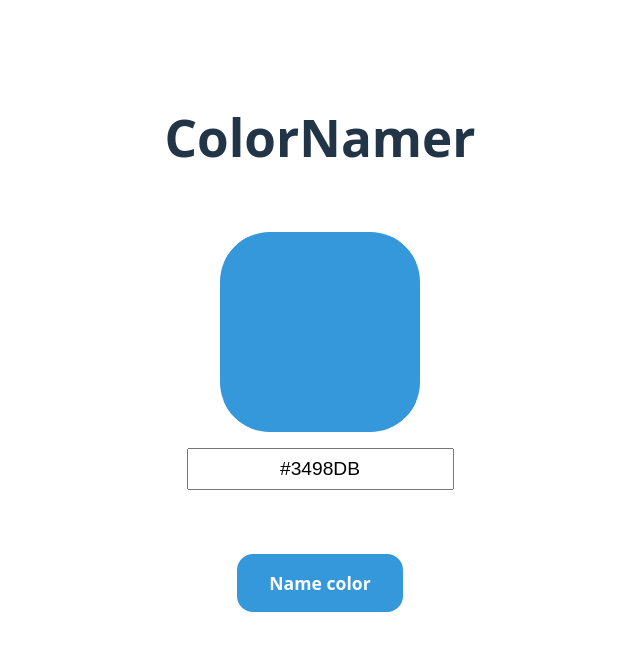
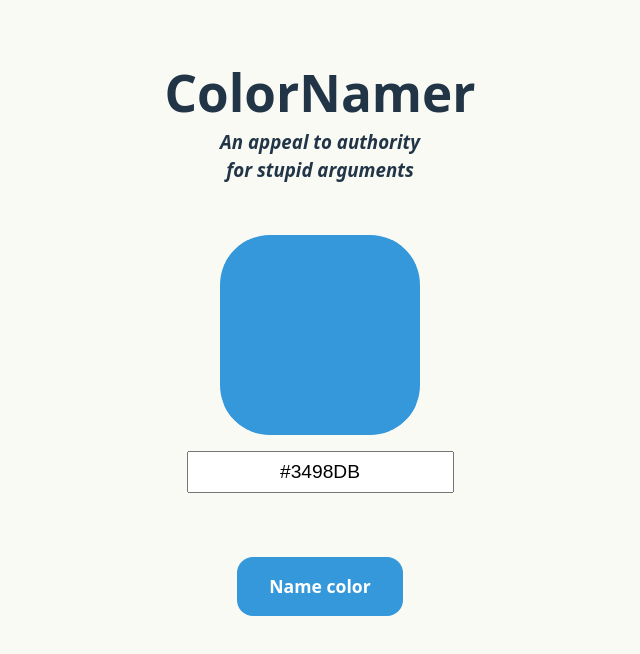
Before and after one commit to firetdev/ColorNamer-ts, a React app in the folder frontend/: page / in a window 1280 px wide. Shown: the top 654 px of the page, without its empty margins (320-960 px from the left). Built offline with nearby package versions, Linux system fonts and the light colour scheme; the HTML template or start-up script is replaced by a standard one.

Commit message:
Completed the UI

```diff
--- a/frontend/src/App.tsx
+++ b/frontend/src/App.tsx
@@ -18,7 +18,11 @@ function App() {
       fontFamily: 'system-ui, sans-serif'
     }}>
 
-      <h1 style={{ marginTop: '35%' }}>ColorNamer</h1>
+      <br/>
+      <h1 style={{ marginTop: '0.5rem', marginBottom: 0 }}>ColorNamer</h1>
+      <h3 style={{ marginTop: '-1.5rem', textAlign: 'center' }}>
+        <i>An appeal to authority<br/>for stupid arguments</i>
+      </h3>
 
       <div style={{ display: 'flex', gap: '1rem', alignItems: 'center', flexDirection: 'column' }}>
         <input
--- a/frontend/src/index.css
+++ b/frontend/src/index.css
@@ -28,6 +28,7 @@ body {
   justify-content: center;
   min-width: 320px;
   min-height: 100vh;
+  background-color: #fafaf5;
 }
 
 h1 {
```
